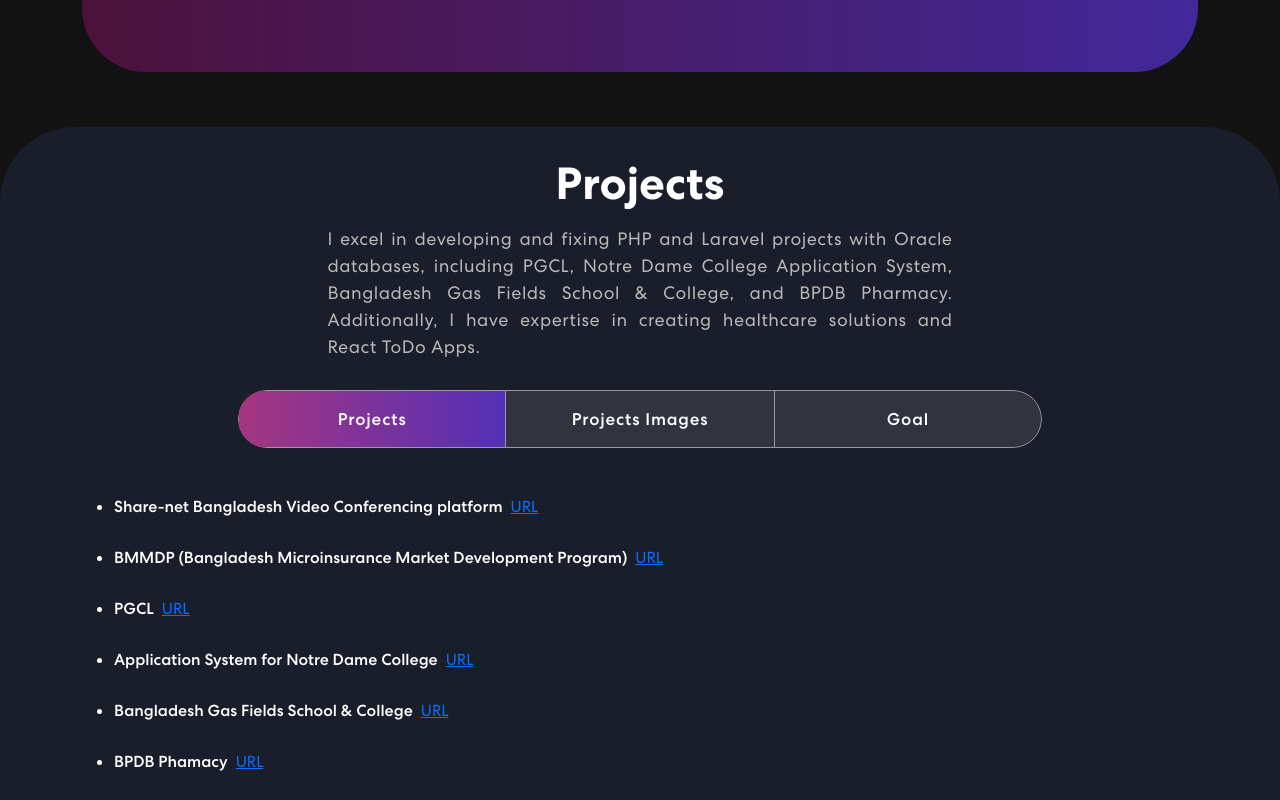
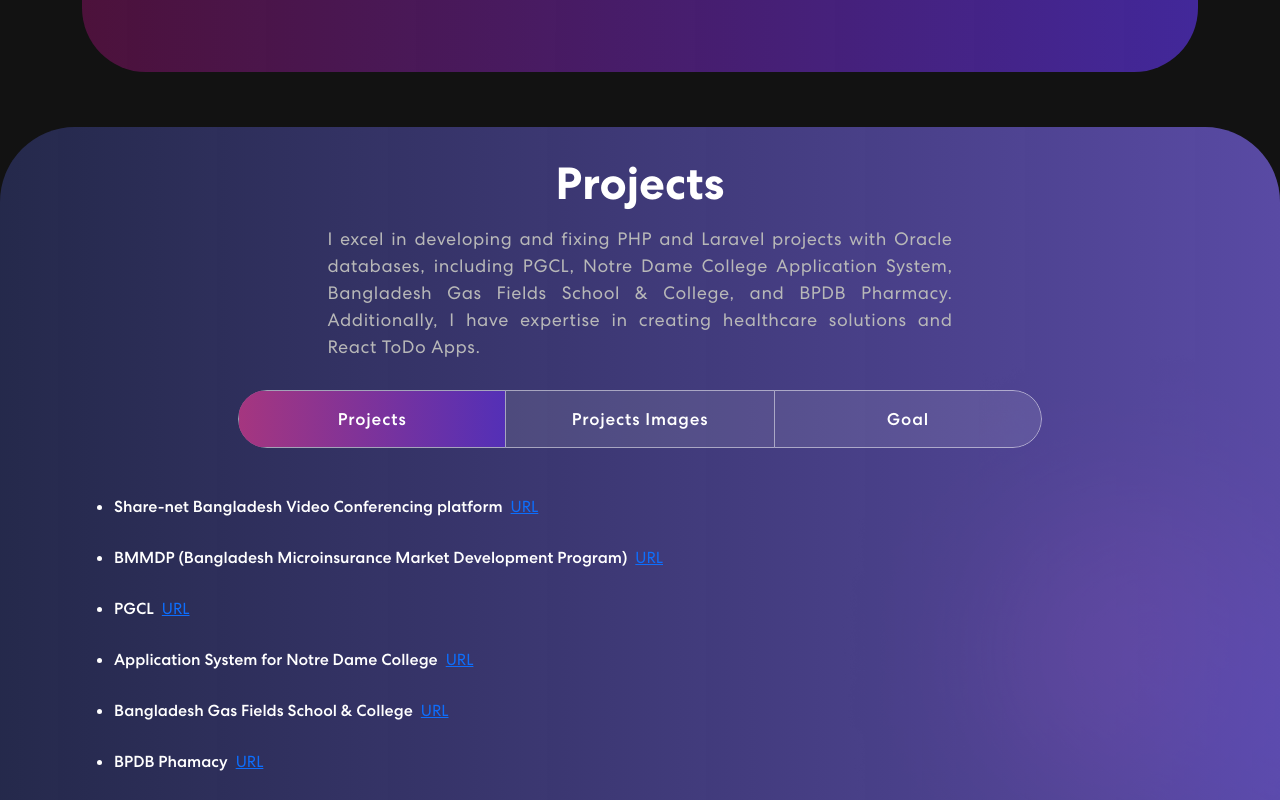
Before and after one commit to jabedhossainxyz/portfolio, a React (Create React App) app: page / in a window 1280 px wide. Shown: the part 3920-4720 px from the top of the page. Built offline with nearby package versions, Linux system fonts and the light colour scheme.

Commit message:
"Update background style for .project class in App.css"

```diff
--- a/src/App.css
+++ b/src/App.css
@@ -466,7 +466,7 @@
 .project {
   padding: 30px 0;
   position: relative;
-  background-color: #1a1e2a;
+  background: linear-gradient(90.0deg, hsla(231, 45%, 46%, 0.344) -5.91%, #6c58c8dc 111.58%);
   margin-bottom: 20px;
   margin-top: 5px;
   border-radius: 75px;
```
